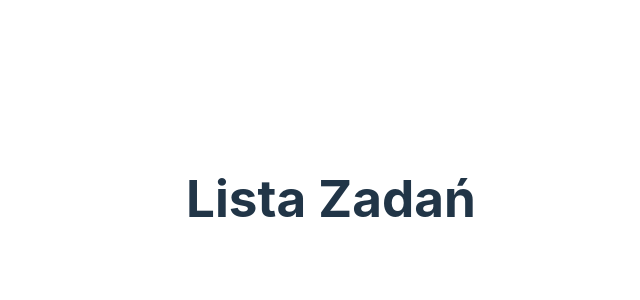
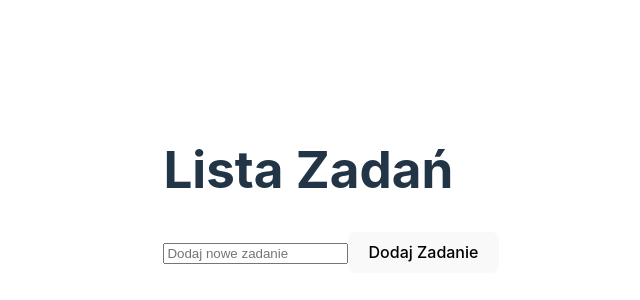
Before and after one commit to lukas-sikora/zadania-react, a React (Vite) app in the folder react-training/: page / in a window 1280 px wide. Shown: the part 202-502 px from the top of the page, without its empty margins (309-949 px from the left). Built offline with nearby package versions, Linux system fonts and the light colour scheme.

Commit message:
use-effect-task/3-solution

```diff
--- a/react-training/src/components/TodoList.jsx
+++ b/react-training/src/components/TodoList.jsx
@@ -1,4 +1,66 @@
+import { useState, useEffect } from "react";
+
 const TodoList = () => {
-  return <div>{/* Dodaj elementy interfejsu użytkownika */}</div>;
+  const [tasks, setTasks] = useState([]);
+  const [newTask, setNewTask] = useState("");
+
+  useEffect(() => {
+    const tasksLeft = tasks.filter((task) => !task.completed).length;
+    console.log(
+      `Aktualnie masz ${tasksLeft} z ${tasks.length} zadań do wykonania`
+    );
+  }, [tasks]);
+
+  const handleAddTask = () => {
+    if (newTask.trim() !== "") {
+      const newEntry = { id: Date.now(), text: newTask, completed: false };
+      setTasks([...tasks, newEntry]);
+      setNewTask("");
+    }
+  };
+
+  const handleToggleCompleted = (taskId) => {
+    setTasks(
+      tasks.map((task) =>
+        task.id === taskId ? { ...task, completed: !task.completed } : task
+      )
+    );
+  };
+
+  const handleDeleteTask = (taskId) => {
+    setTasks(tasks.filter(({ id }) => id !== taskId));
+  };
+
+  return (
+    <div>
+      <input
+        type="text"
+        value={newTask}
+        onChange={(e) => setNewTask(e.target.value)}
+        placeholder="Dodaj nowe zadanie"
+      />
+      <button onClick={handleAddTask}>Dodaj Zadanie</button>
+      <ul>
+        {tasks.map(({ completed, text, id }) => (
+          <li key={id}>
+            <span
+              style={{
+                textDecoration: completed ? "line-through" : "none",
+              }}
+            >
+              {text}
+            </span>
+            <button onClick={() => handleToggleCompleted(id)}>
+              {completed
+                ? "Oznacz jako niezakończone"
+                : "Oznacz jako zakończone"}
+            </button>
+            <button onClick={() => handleDeleteTask(id)}>Usuń</button>
+          </li>
+        ))}
+      </ul>
+    </div>
+  );
 };
+
 export default TodoList;
```
